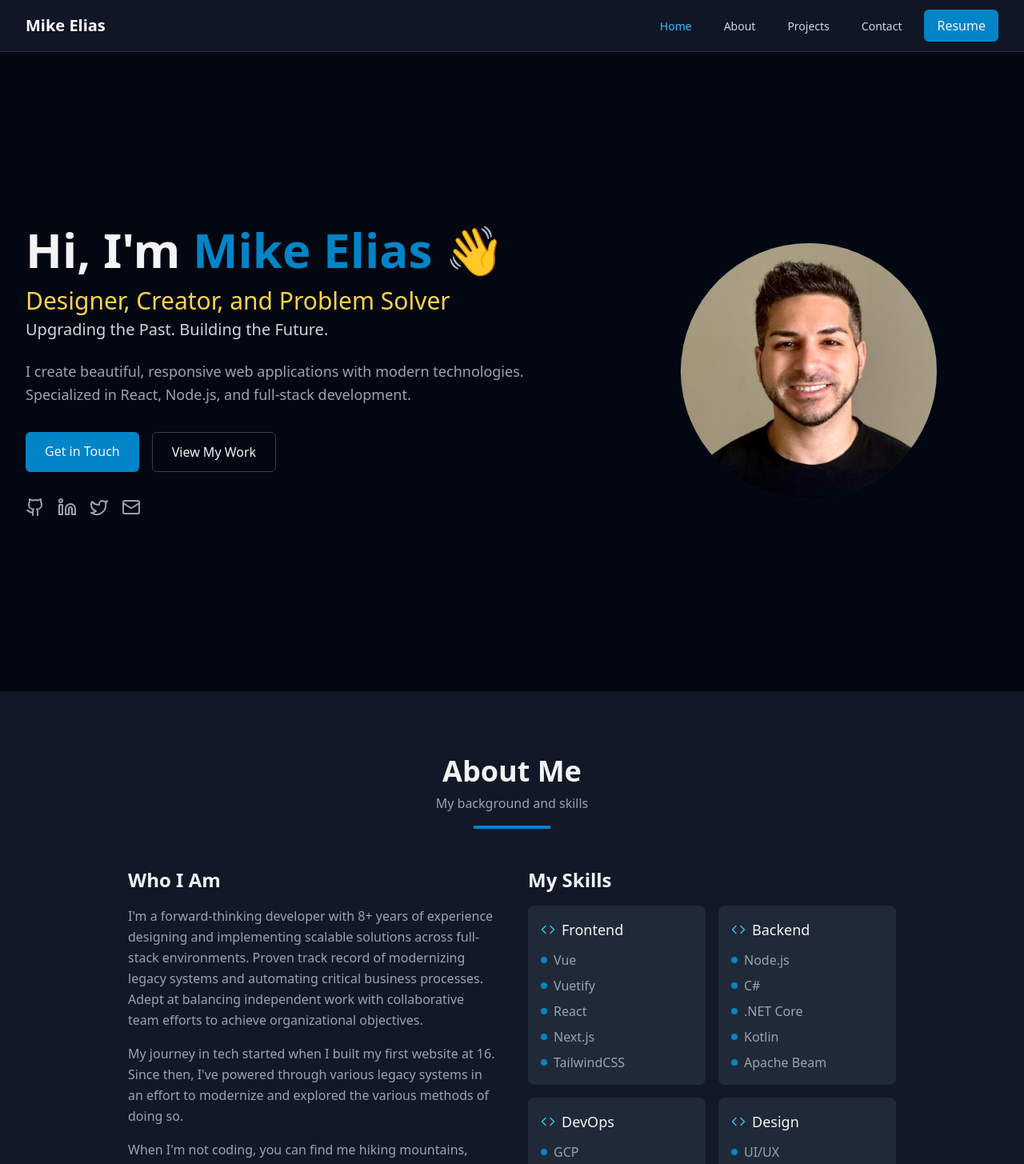
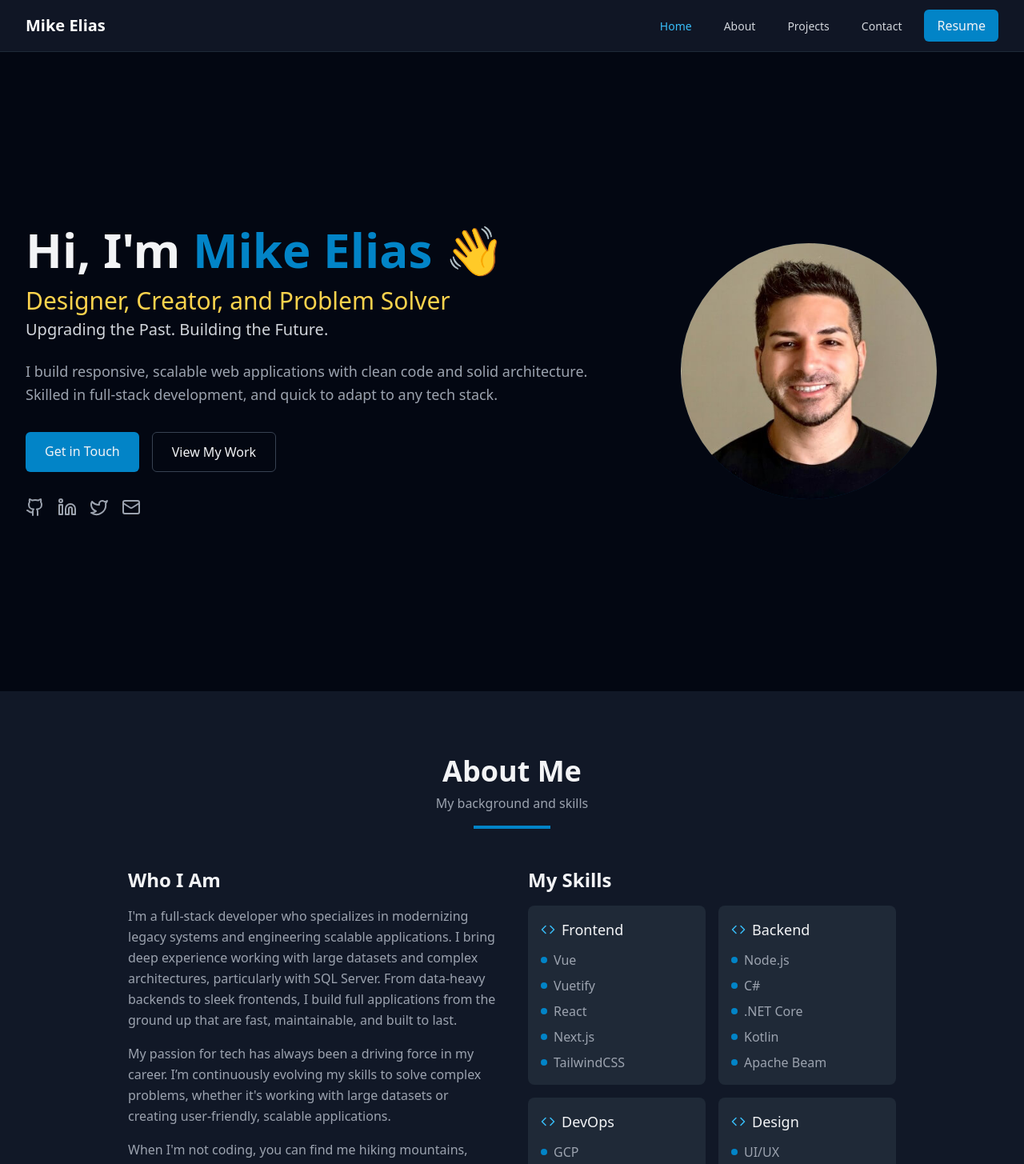
Before and after one commit to Mike28e/personal-portfolio, a React (Vite) app: page / in a window 1280 px wide. Shown: the top 1455 px of the page at 80% size. Built offline with nearby package versions, Linux system fonts and the light colour scheme.

Commit message:
wording updates

```diff
--- a/src/App.jsx
+++ b/src/App.jsx
@@ -245,8 +245,8 @@ export default function PortfolioHomepage() {
                   animate={{ opacity: 1, x: 0 }}
                   transition={{ duration: 0.6, delay: 0.9 }}
                 >
-                  I create beautiful, responsive web applications with modern technologies.
-                  Specialized in React, Node.js, and full-stack development.
+                  I build responsive, scalable web applications with clean code and solid architecture.
+                  Skilled in full-stack development, and quick to adapt to any tech stack.
                 </motion.p>
                 <motion.div
                   className="flex flex-wrap gap-4"
@@ -340,15 +340,14 @@ export default function PortfolioHomepage() {
               >
                 <h3 className="text-2xl font-bold mb-4">Who I Am</h3>
                 <p className="text-gray-400 mb-4 leading-relaxed">
-                  I'm a forward-thinking developer with 8+ years of experience designing and implementing scalable solutions
-                  across full-stack environments. Proven track record of modernizing legacy systems and automating critical
-                  business processes. Adept at balancing independent work with collaborative team efforts to achieve
-                  organizational objectives.
-                </p>
+                I'm a full-stack developer who specializes in modernizing legacy systems and engineering scalable
+                applications. I bring deep experience working with large datasets and complex architectures, particularly
+                with SQL Server. From data-heavy backends to sleek frontends, I build full applications from the ground up
+                that are fast, maintainable, and built to last.</p>
                 <p className="text-gray-400 mb-4 leading-relaxed">
-                  My journey in tech started when I built my first website at 16. Since then,
-                  I've powered through various legacy systems in an effort to modernize and explored the various
-                  methods of doing so.
+                My passion for tech has always been a driving force in my career. I’m continuously
+                evolving my skills to solve complex problems, whether it's working with large datasets or creating
+                user-friendly, scalable applications.
                 </p>
                 <p className="text-gray-400 leading-relaxed">
                   When I'm not coding, you can find me hiking mountains, reading sci-fi novels,
```
